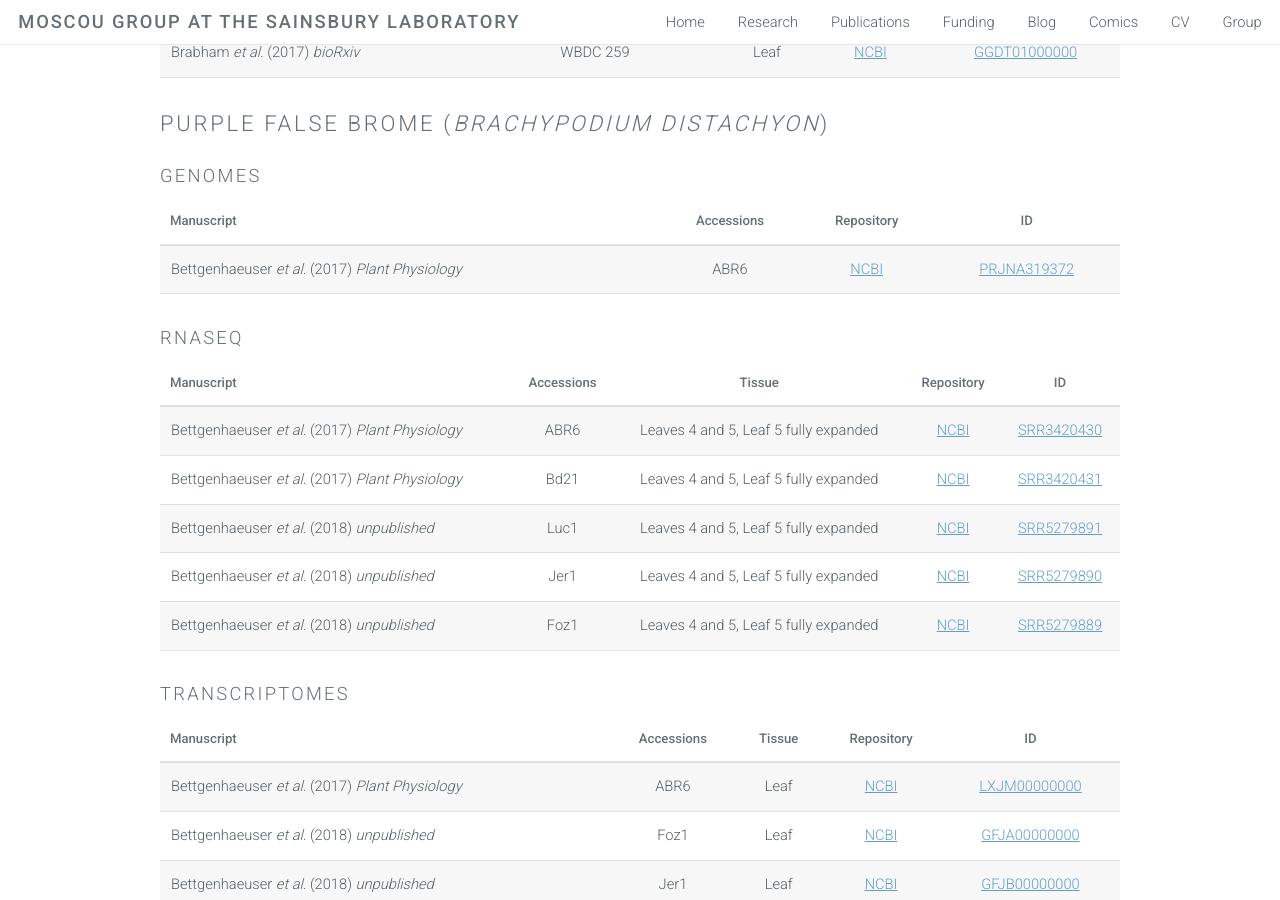
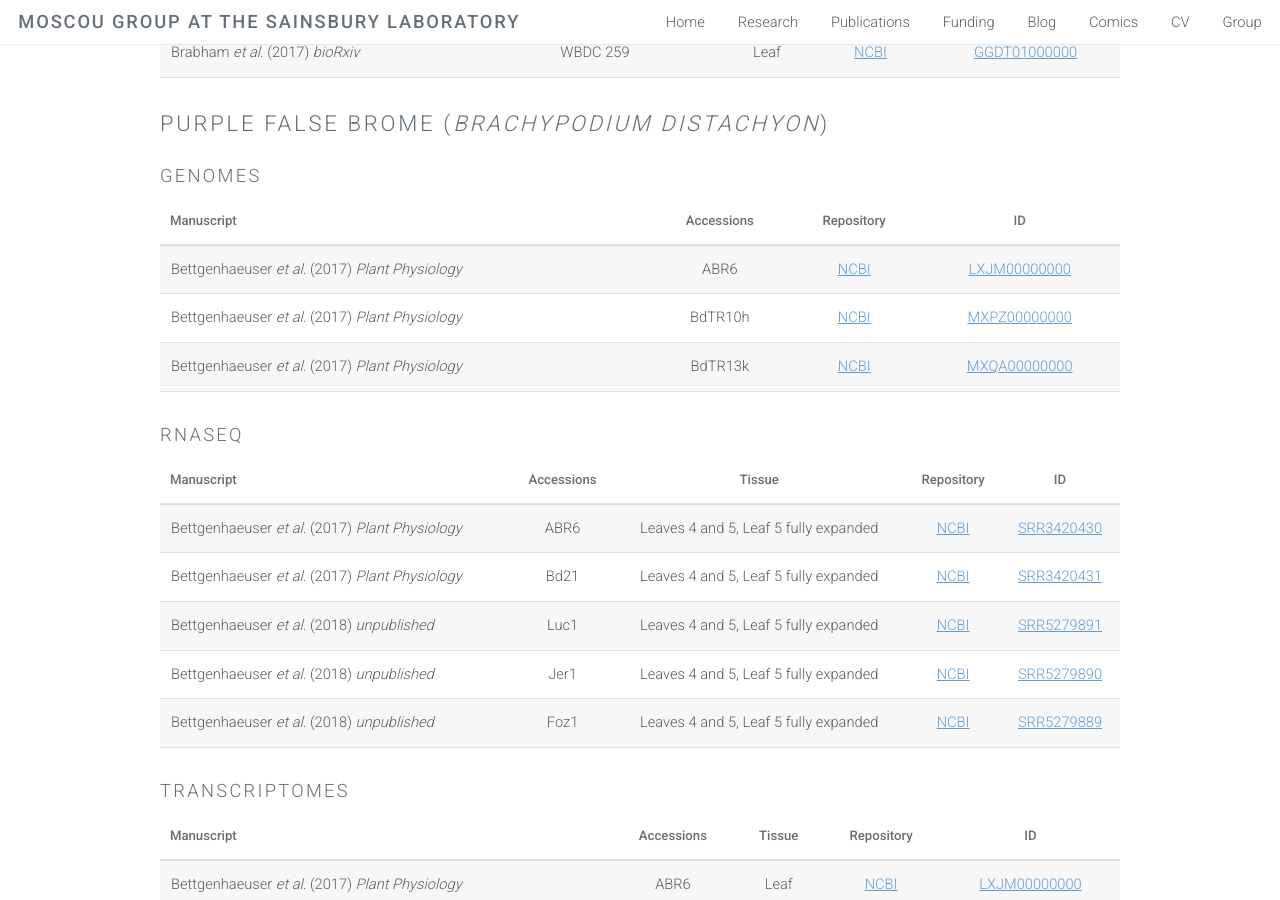
Before and after one commit to matthewmoscou/matthewmoscou.github.io, a Jekyll site: the page built from Data.markdown, in a window 1280 px wide and 900 px high, scrolled down 5572 px. Built offline with Jekyll 4.4.1, drawn with Linux system fonts in a browser that asks for light colours.

Commit message:
20180109 update

```diff
--- a/Data.markdown
+++ b/Data.markdown
@@ -106,7 +106,9 @@ permalink: /Data/
 
 |Manuscript                                                  |Accessions|Repository                           |ID                                                                 |
 |:-----------------------------------------------------------|:--------:|:-----------------------------------:|:-----------------------------------------------------------------:|
-|Bettgenhaeuser <i>et al.</i> (2017) <i>Plant Physiology</i> |ABR6      |[NCBI](https://www.ncbi.nlm.nih.gov/)|[PRJNA319372](https://www.ncbi.nlm.nih.gov/bioproject/PRJNA319372/)|
+|Bettgenhaeuser <i>et al.</i> (2017) <i>Plant Physiology</i> |ABR6      |[NCBI](https://www.ncbi.nlm.nih.gov/)|[LXJM00000000](https://www.ncbi.nlm.nih.gov/nuccore/LXJM00000000.1/)|
+|Bettgenhaeuser <i>et al.</i> (2017) <i>Plant Physiology</i> |BdTR10h   |[NCBI](https://www.ncbi.nlm.nih.gov/)|[MXPZ00000000](https://www.ncbi.nlm.nih.gov/nuccore/MXPZ00000000.1/)|
+|Bettgenhaeuser <i>et al.</i> (2017) <i>Plant Physiology</i> |BdTR13k   |[NCBI](https://www.ncbi.nlm.nih.gov/)|[MXQA00000000](https://www.ncbi.nlm.nih.gov/nuccore/MXQA00000000.1/)|
 
 ### RNAseq
 
--- a/Publications.markdown
+++ b/Publications.markdown
@@ -5,7 +5,7 @@ permalink: /Publications/
 ---
 
 ## [bioRxiv](https://www.biorxiv.org/)
-Brabham, H. J., Hernández-Pinzón, I., Holden, S., Lorang, J., and Moscou, M.J. (2017) An ancient integration in a plant NLR is maintained as a <i>trans</i>-species polymorphism. <b><i>bioRxiv</i></b> 239541 [doi:10.1101/239541](https://doi.org/10.1101/239541)
+Brabham, H. J., Hernández-Pinzón, I., Holden, S., Lorang, J., and Moscou, M.J. (2017) An ancient integration in a plant NLR is maintained as a <i>trans</i>-species polymorphism. <b><i>bioRxiv</i></b> 239541 [doi:10.1101/239541v2](http://doi.org/10.1101/239541v2)
   * [Raw data for figures and <i>de novo</i> assembled transcriptomes on figshare](https://figshare.com/account/home#/projects/27682)
   * [Phylogenetic trees on iTOL](http://itol.embl.de/) - Under 'Sharing data' use the iTOL login: moscou
   * [Scripts and Exo70 annotation](https://github.com/matthewmoscou/Exo70)
@@ -24,7 +24,7 @@ Bailey, P.C., Schudoma, C., Jackson, W., Baggs, E., Dagdas, G., Haerty, W., Mosc
 Clare, S., Kitcher, W., Gardiner, M., Green, P., Hubbard, A., and Moscou, M.J. (2016) Defining the genetic architecture of stripe rust resistance in the barley accession HOR 1428. <b><i>bioRxiv</i></b> 093773 [doi:10.1101/093773](https://doi.org/10.1101/093773)
 
 ## 2017
-Moscou, M. J. and van Esse, H. P. (2017) The quest for durable resistance. <b><i>Science</i></b> <b>358</b>:1541-1542. [doi:10.1126/science.aar4797](http://doi.org/10.1126/science.aar4797) or a [direct link](http://science.sciencemag.org/cgi/content/full/358/6370/1541?ijkey=/LGSoXCyQFClw&keytype=ref&siteid=sci)
+Moscou, M. J. and van Esse, H. P. (2017) The quest for durable resistance. <b><i>Science</i></b> <b>358</b>:1541-1542. [doi:10.1126/science.aar4797](http://science.sciencemag.org/cgi/content/full/358/6370/1541?ijkey=/LGSoXCyQFClw&keytype=ref&siteid=sci)
 
 Herb, D.W., Benson, A., Carey, D., Cistue, L., Filichkin, T, Fisk, S.P., Helgerson, L., Jennings, R., Li, Y., Meints, B.M., Monsour, R., Moscou, M., Nguygen, A., Onio, A., Romagosa, I., Thiel, R., Thomas, W.B., Tynan, S.P., Vega, V., Vinkemeier, K., Hayes, P.M. (2017) Malt modification and its effects on the contributions of barley genotype to beer flavor. <b><i>Journal of American Society of Brewing Chemists</i></b>. <b>4</b>:354-362 [doi:10.1094/ASBCJ-2017-4976-01](http://doi.org/10.1094/ASBCJ-2017-4976-01)
 
```
Also changed, not shown: Outreach.markdown (+18 -19 lines), Training.markdown (line endings or trailing spaces), 5 other files.
